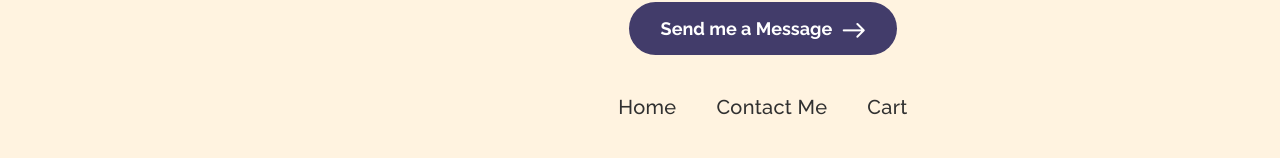
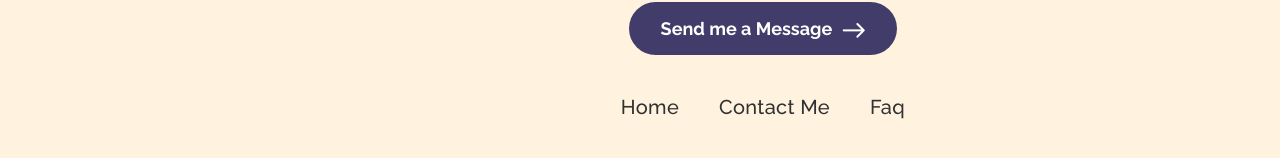
Before and after one commit to MamtazDev/christianity-book-react, a React (Vite) app: page / in a window 1280 px wide. Shown: the part 4448-4606 px from the top of the page. Built offline with nearby package versions, Linux system fonts and the light colour scheme.

Commit message:
upload the image

```diff
--- a/src/components/AuthorChat/Conversation.jsx
+++ b/src/components/AuthorChat/Conversation.jsx
@@ -30,7 +30,6 @@ const Conversation = () => {
   const fileUploader = useRef(null);
   const [profileOpen, setProfileOpen] = useState(false);
 
-
   const [imageName, setImageName] = useState(null);
   const [uploadedImageArray, setUploadedImageArray] = useState([]);
   const handleInputChange = (e) => {
@@ -40,7 +39,7 @@ const Conversation = () => {
   const handleFileInputChange = (e) => {
     const file = e.target.files[0];
     setUploadedImageArray([...uploadedImageArray, file]);
-    setImageName(file.name)
+    setImageName(file.name);
   };
   const openFileInput = () => {
     fileUploader.current.click();
@@ -56,6 +55,7 @@ const Conversation = () => {
       };
       setChatData([...chatData, newMessage]);
       setUploadedImageArray([]);
+      setImageName("");
       setTimeout(() => {
         const newMessageForReceiver = {
           type: "receiver",
--- a/src/components/Footer/Footer.jsx
+++ b/src/components/Footer/Footer.jsx
@@ -9,7 +9,9 @@ const Footer = () => {
   return (
     <footer>
       <div className="container d-flex align-items-start flex-wrap footer_gap">
-        <p style={{ fontSize: "40px" }} className="">Your Logo</p>
+        <p style={{ fontSize: "40px" }} className="">
+          Your Logo
+        </p>
         <div className="d-flex justify-content-center  footerBox gap-2">
           <div></div>
           <div style={{ maxWidth: "700px" }}>
@@ -26,7 +28,7 @@ const Footer = () => {
             <div className="linkFooter d-flex justify-content-center align-items-center mb_4 gap-5">
               <a href="/">Home</a>
               <a href="/contact">Contact Me</a>
-              <a href="#">Cart</a>
+              <a href="/faq">Faq</a>
             </div>
             <div className="socialLink d-flex justify-content-center align-items-center mb_4">
               <a href="#">
```
